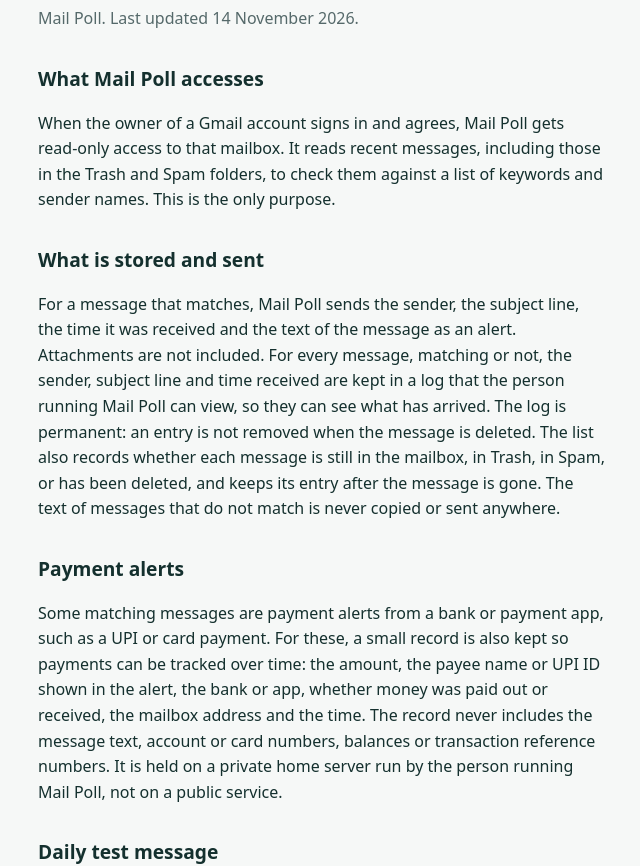
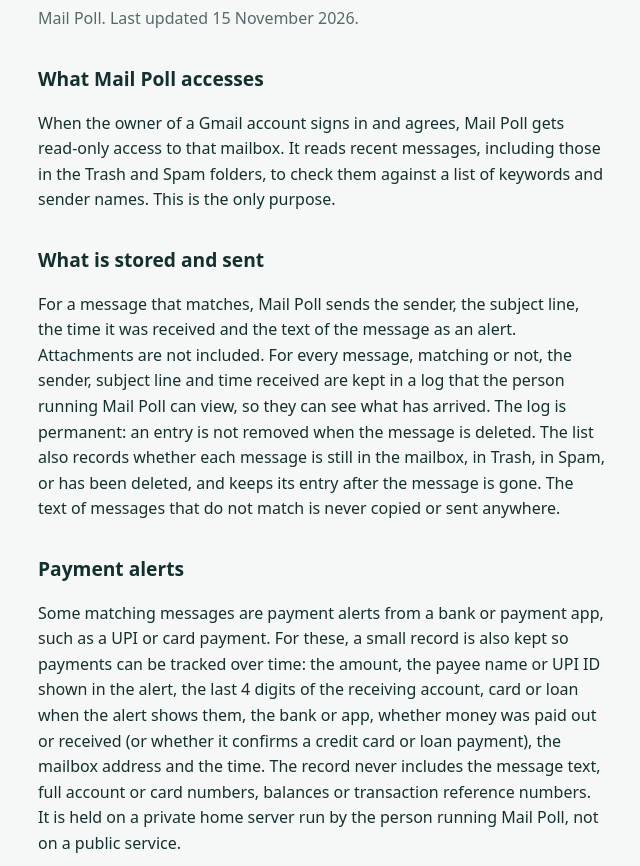
Before and after one commit to watchawk/watchawk.github.io, a plain HTML site: page privacy/index.html in a window 1280 px wide. Shown: the part 97-963 px from the top of the page, without its empty margins (282-922 px from the left). Drawn offline with Linux system fonts and the light colour scheme.

Commit message:
Privacy: payment records keep last 4 digits of the receiving account/card/loan; card and loan payment confirmations
Co-Authored-By: Claude Opus 5.5 <noreply@anthropic.com>

```diff
--- a/privacy/index.html
+++ b/privacy/index.html
@@ -22,7 +22,7 @@
 <body>
   <main>
     <h1>Privacy policy</h1>
-    <p class="lede">Mail Poll. Last updated 14 November 2026.</p>
+    <p class="lede">Mail Poll. Last updated 15 November 2026.</p>
 
     <h2>What Mail Poll accesses</h2>
     <p>When the owner of a Gmail account signs in and agrees, Mail Poll gets read-only access to that mailbox. It reads recent messages, including those in the Trash and Spam folders, to check them against a list of keywords and sender names. This is the only purpose.</p>
@@ -31,7 +31,7 @@
     <p>For a message that matches, Mail Poll sends the sender, the subject line, the time it was received and the text of the message as an alert. Attachments are not included. For every message, matching or not, the sender, subject line and time received are kept in a log that the person running Mail Poll can view, so they can see what has arrived. The log is permanent: an entry is not removed when the message is deleted. The list also records whether each message is still in the mailbox, in Trash, in Spam, or has been deleted, and keeps its entry after the message is gone. The text of messages that do not match is never copied or sent anywhere.</p>
 
     <h2>Payment alerts</h2>
-    <p>Some matching messages are payment alerts from a bank or payment app, such as a UPI or card payment. For these, a small record is also kept so payments can be tracked over time: the amount, the payee name or UPI ID shown in the alert, the bank or app, whether money was paid out or received, the mailbox address and the time. The record never includes the message text, account or card numbers, balances or transaction reference numbers. It is held on a private home server run by the person running Mail Poll, not on a public service.</p>
+    <p>Some matching messages are payment alerts from a bank or payment app, such as a UPI or card payment. For these, a small record is also kept so payments can be tracked over time: the amount, the payee name or UPI ID shown in the alert, the last 4 digits of the receiving account, card or loan when the alert shows them, the bank or app, whether money was paid out or received (or whether it confirms a credit card or loan payment), the mailbox address and the time. The record never includes the message text, full account or card numbers, balances or transaction reference numbers. It is held on a private home server run by the person running Mail Poll, not on a public service.</p>
     <h2>Daily test message</h2>
     <p>To confirm that alerts still work, one short, clearly labelled test email may be sent each day to one of the connected mailboxes by the person running Mail Poll. It is recognised by its subject and sender, is not treated as a match, is not kept in the log, and its text is not read. It can be deleted.</p>
 
@@ -39,7 +39,7 @@
     <p>Mail Poll can also look at each connected mailbox's settings, at most twice a day, to see whether a filter has been set up that deletes mail or keeps it out of the inbox, or whether forwarding to another address is turned on. Either could stop alerts from seeing a message. This uses the same read-only access, and nothing in the mailbox is ever changed. What is kept is only a count of such filters, a fingerprint that lets a new one be recognised, and whether forwarding is on or off. What a filter matches and any forwarding address are not stored or sent anywhere. If a new filter of this kind or forwarding appears, the person running Mail Poll gets a short note on Telegram.</p>
 
     <h2>Payment text messages</h2>
-    <p>With the phone owner's agreement, a payment text message from a bank or payment app (for example a UPI or card payment, sent or received) can be passed on from the phone to the person running Mail Poll. Only texts that mention an amount of money are passed on. Any one-time code, PIN or CVV in a text is removed, as far as it can be recognised, on the phone before it is sent, and removed again before anything is stored. The text goes through a relay on Cloudflare that holds it for seconds to minutes, and for at most 3 days if the home server is switched off, and then deletes it. What is kept is the same small payment record as for payment emails: the amount, the payee or UPI ID shown, the bank or app, whether money was paid out or received, and the time. The text itself is not kept, and the alert that is sent to the person running Mail Poll shows only those details. The phone owner can switch this off at any time by turning off the automation in the Shortcuts app.</p>
+    <p>With the phone owner's agreement, a payment text message from a bank or payment app (for example a UPI or card payment, sent or received) can be passed on from the phone to the person running Mail Poll. Only texts that mention an amount of money are passed on. Any one-time code, PIN or CVV in a text is removed, as far as it can be recognised, on the phone before it is sent, and removed again before anything is stored. The text goes through a relay on Cloudflare that holds it for seconds to minutes, and for at most 3 days if the home server is switched off, and then deletes it. What is kept is the same small payment record as for payment emails: the amount, the payee or UPI ID shown, the last 4 digits of the receiving account, card or loan when the text shows them, the bank or app, whether money was paid out or received (or whether it confirms a credit card or loan payment), and the time. The text itself is not kept, and the alert that is sent to the person running Mail Poll shows only those details. The phone owner can switch this off at any time by turning off the automation in the Shortcuts app.</p>
 
     <h2>Who receives it</h2>
     <p>The alert for a matching message is sent to the person who runs Mail Poll, through Telegram and through a private GitHub repository. These services only deliver and hold the alert, which includes the message text. To start a check promptly when mail arrives, Google Cloud Pub/Sub and Cloudflare relay a change notification. It contains only the mailbox address and a change counter, never any message content. The information is not sold, not used for advertising, and not shared with anyone else.</p>
```
